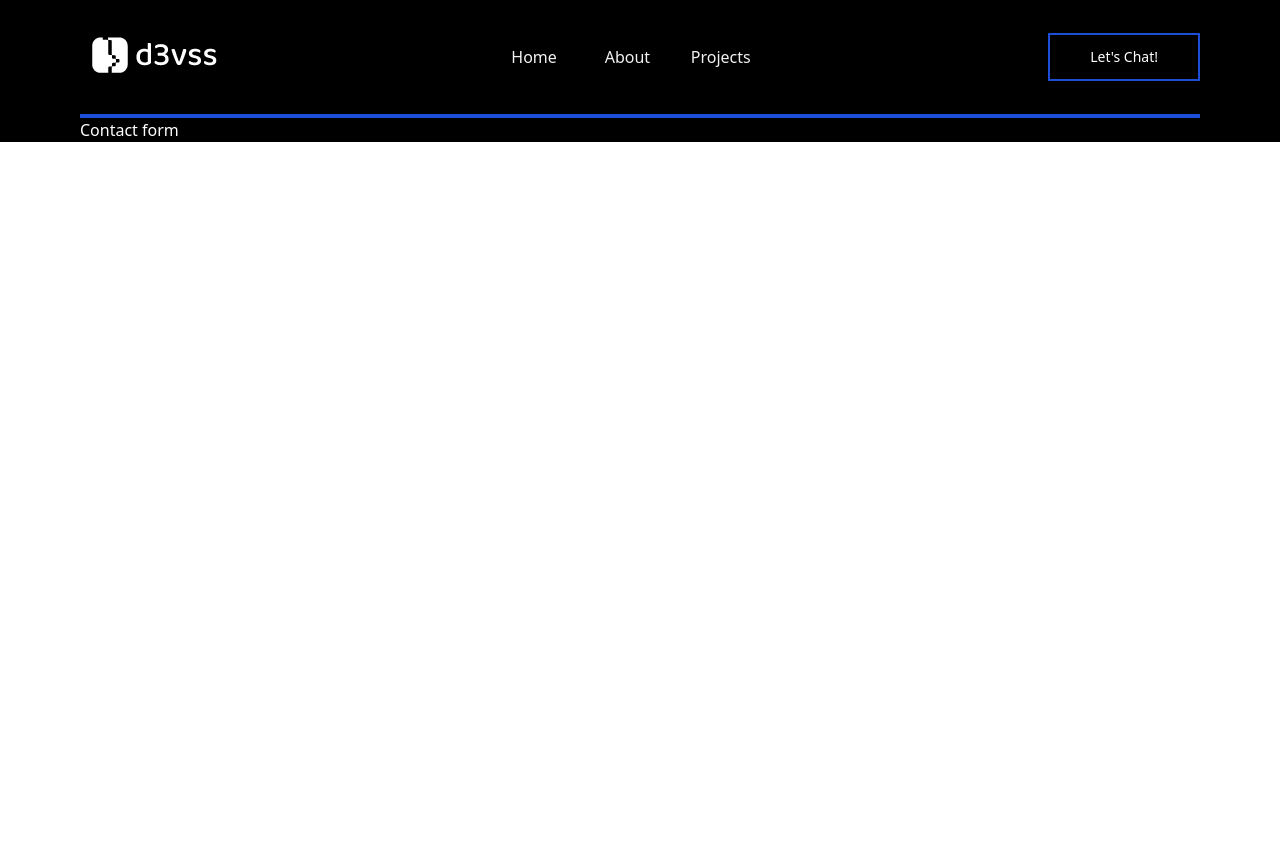
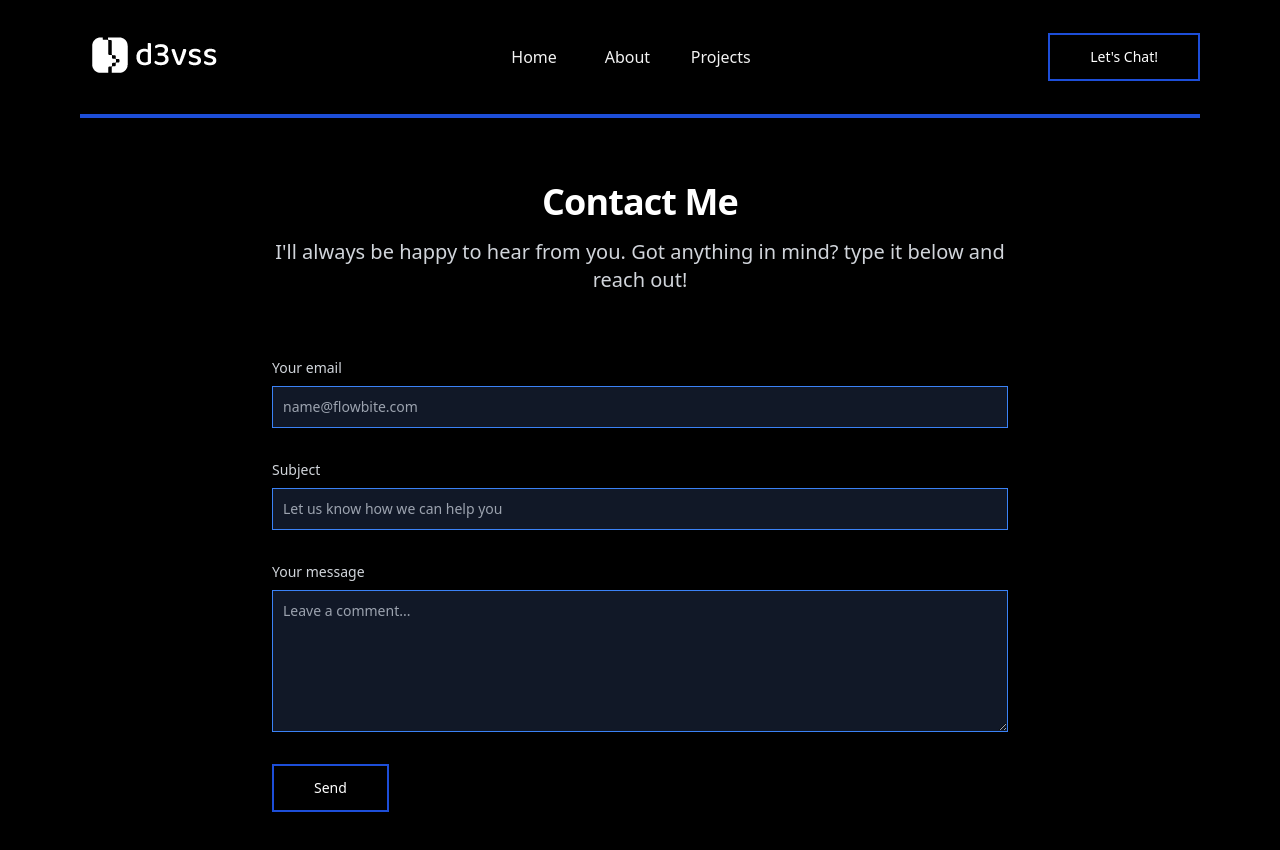
Before and after one commit to D3vss/portfolio-react.js, a React (Create React App) app: page /contact in a window 1280 px wide. Shown: the top 850 px of the page. Before the commit the page ends 800 px from the top, so only its background shows below. Built offline with nearby package versions, Linux system fonts and the light colour scheme.

Commit message:
Contact page finished

```diff
--- a/src/components/Navbar/Navbar.jsx
+++ b/src/components/Navbar/Navbar.jsx
@@ -2,7 +2,8 @@ import React, { useEffect, useState } from "react";
 import { Link } from "react-router-dom";
 
 import { Button, PageLink } from "../";
-
+import { HiOutlineBars3CenterLeft } from "react-icons/hi2";
+import { CgCloseR } from "react-icons/cg";
 import logo from "../../assets/assets.logo.png";
 
 function Navbar({ setBlur }) {
@@ -39,11 +40,16 @@ function Navbar({ setBlur }) {
           </div>
         </Link>
         <div className="visible lg:hidden">
-          <Button
-            variant={"filled"}
-            label="X"
+          <div
+            className="cursor-pointer"
             onClick={() => setToggleNav(!toggleNav)}
-          />
+          >
+            {!toggleNav ? (
+              <HiOutlineBars3CenterLeft className="text-3xl" />
+            ) : (
+              <CgCloseR className="text-3xl" />
+            )}
+          </div>
         </div>
       </div>
       <div className="container px-20 mx-auto h-1 bg-blue-700" />
--- a/src/components/PageLink/PageLink.jsx
+++ b/src/components/PageLink/PageLink.jsx
@@ -3,9 +3,12 @@ import { Link } from "react-router-dom";
 
 function PageLink({ label, link }) {
   return (
-    <span className="flex flex-row justify-center hover:bg-blue-700 px-3 py-2 w-1/4 rounded-sm cursor-pointer">
-      <Link to={link}>{label}</Link>
-    </span>
+    <Link
+      className="flex flex-row justify-center hover:bg-blue-700 px-3 py-2 w-1/4 rounded-sm cursor-pointer"
+      to={link}
+    >
+      {label}
+    </Link>
   );
 }
 
--- a/src/pages/ContactPage/ContactPage.jsx
+++ b/src/pages/ContactPage/ContactPage.jsx
@@ -1,9 +1,70 @@
 import React from "react";
 
-import { Layout } from "../../components";
+import { Layout, Button } from "../../components";
 
 function ContactPage(props) {
-  return <Layout>Contact form</Layout>;
+  return (
+    <Layout className={"min-h-screen"}>
+      <section>
+        <div className="py-8 lg:py-16 px-4 mx-auto max-w-screen-md">
+          <h2 className="mb-4 text-4xl tracking-tight font-bold text-center text-white">
+            Contact Me
+          </h2>
+          <p className="mb-8 lg:mb-16 font-light text-center text-gray-300 sm:text-xl">
+            I'll always be happy to hear from you. Got anything in mind? type it
+            below and reach out!
+          </p>
+          <form action="#" className="space-y-8">
+            <div>
+              <label
+                for="email"
+                className="block mb-2 text-sm font-medium text-gray-300"
+              >
+                Your email
+              </label>
+              <input
+                type="email"
+                id="email"
+                className="bg-gray-900 border border-blue-500 text-gray-900 text-sm focus:ring-primary-500 focus:border-primary-500 block w-full p-2.5"
+                placeholder="name@flowbite.com"
+                required
+              />
+            </div>
+            <div>
+              <label
+                for="subject"
+                className="block mb-2 text-sm font-medium text-gray-300"
+              >
+                Subject
+              </label>
+              <input
+                type="text"
+                id="subject"
+                className="bg-gray-900 border border-blue-500 text-gray-900 text-sm focus:ring-primary-500 focus:border-primary-500 block w-full p-2.5"
+                placeholder="Let us know how we can help you"
+                required
+              />
+            </div>
+            <div className="sm:col-span-2">
+              <label
+                for="message"
+                className="block mb-2 text-sm font-medium text-gray-300"
+              >
+                Your message
+              </label>
+              <textarea
+                id="message"
+                rows="6"
+                className="bg-gray-900 border border-blue-500 text-gray-900 text-sm focus:ring-primary-500 focus:border-primary-500 block w-full p-2.5"
+                placeholder="Leave a comment..."
+              ></textarea>
+            </div>
+            <Button type="submit" variant={"outlined"} label={"Send"} />
+          </form>
+        </div>
+      </section>
+    </Layout>
+  );
 }
 
 export default ContactPage;
```
